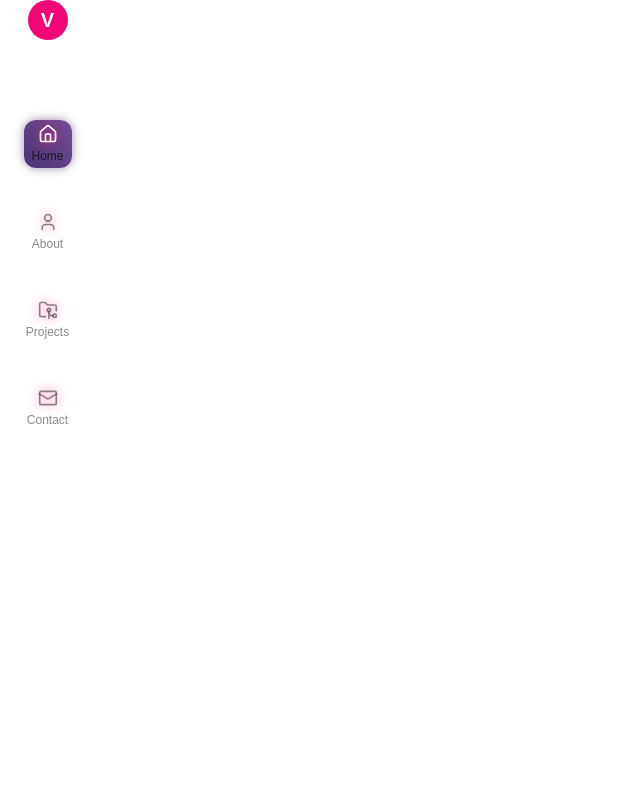
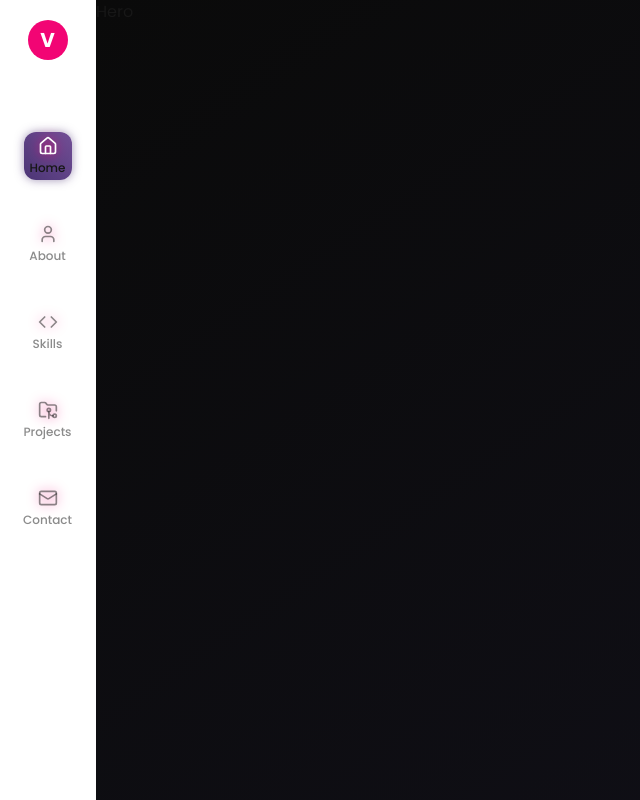
Before and after one commit to vadimBRR/portfolio-page, a Next.js app: page / in a window 1280 px wide. Shown: the whole page, without its empty margins (0-640 px from the left). Built offline with nearby package versions, Linux system fonts and the light colour scheme.

Commit message:
add basic structre

```diff
--- a/app/layout.tsx
+++ b/app/layout.tsx
@@ -1,7 +1,7 @@
 import type { Metadata } from 'next'
 import { Geist, Geist_Mono, Poppins } from 'next/font/google'
 import './globals.css'
-import Sidebar from '@/components/Sidebar'
+import Navbar from '@/components/Sidebar'
 
 const poppins = Poppins({
 	subsets: ['latin'],
@@ -23,11 +23,14 @@ export default function RootLayout({
 	return (
 		<html lang='en'>
 			<body
-				className={`${poppins.variable} antialiased bg-background text-foreground`}
+				className={`${poppins.className} antialiased bg-background text-foreground`}
 			>
 				<div className='flex flex-row min-h-screen'>
-					<Sidebar />
+					<Navbar />
+          <div className="flex-1 ">
 					{children}
+
+          </div>
 				</div>
 			</body>
 		</html>
--- a/app/page.tsx
+++ b/app/page.tsx
@@ -1,9 +1,29 @@
-import Image from "next/image";
+import About from '@/components/About'
+import Contact from '@/components/Contact'
+import Hero from '@/components/Hero'
+import Projects from '@/components/Projects'
+import Skills from '@/components/Skills'
+import Image from 'next/image'
 
 export default function Home() {
-  return (
-   <div className="min-h-screen">
+	return (
+		<main className='snap-y snap-mandatory overflow-y-scroll h-screen scroll-smooth bg-gradient-to-br from-[#0a0a0a] to-[#111019]'>
+			<section id='home' className='h-screen snap-start relative'>
 
-   </div>
-  );
+				<Hero />
+			</section>
+			<section id='about' className='h-screen snap-start'>
+				<About />
+			</section>
+			<section id='skills' className='h-screen snap-start'>
+				<Skills />
+			</section>
+			<section id='projects' className='h-screen snap-start'>
+				<Projects />
+			</section>
+			<section id='contact' className='h-screen snap-start'>
+				<Contact />
+			</section>
+		</main>
+	)
 }
--- /dev/null
+++ b/components/About.tsx
@@ -0,0 +1,8 @@
+
+const About = () => {
+  return (
+    <div>About</div>
+  )
+}
+
+export default About
--- /dev/null
+++ b/components/Contact.tsx
@@ -0,0 +1,8 @@
+
+const Contact = () => {
+  return (
+    <div>Contact</div>
+  )
+}
+
+export default Contact
--- /dev/null
+++ b/components/Hero.tsx
@@ -0,0 +1,8 @@
+
+const Hero = () => {
+  return (
+    <div>Hero</div>
+  )
+}
+
+export default Hero
--- /dev/null
+++ b/components/Projects.tsx
@@ -0,0 +1,8 @@
+
+const Projects = () => {
+  return (
+    <div>Projects</div>
+  )
+}
+
+export default Projects
--- /dev/null
+++ b/components/ProjectsCard.tsx
@@ -0,0 +1,8 @@
+
+const ProjectsCard = () => {
+  return (
+    <div>ProjectsCard</div>
+  )
+}
+
+export default ProjectsCard
--- a/components/Sidebar.tsx
+++ b/components/Sidebar.tsx
@@ -1,21 +1,27 @@
 'use client'
 
 import { useState } from 'react'
-import { motion } from 'framer-motion'
-import { Home, User, FolderGit2, Mail } from 'lucide-react'
+import { motion, spring } from 'framer-motion'
+import { Home, User, FolderGit2, Mail, Code } from 'lucide-react'
 
 const Sidebar = () => {
 	const links = [
 		{ id: 0, name: 'Home', icon: Home },
 		{ id: 1, name: 'About', icon: User },
-		{ id: 2, name: 'Projects', icon: FolderGit2 },
-		{ id: 3, name: 'Contact', icon: Mail },
+		{ id: 2, name: 'Skills', icon: Code },
+		{ id: 3, name: 'Projects', icon: FolderGit2 },
+		{ id: 4, name: 'Contact', icon: Mail },
 	]
 
 	const [activeIndex, setActiveIndex] = useState(0)
 
+  const handleClick = (id:number, name:string) => {
+    setActiveIndex(id);
+    document.getElementById(name.toLowerCase())?.scrollIntoView({behavior: 'smooth'})
+  }
+
 	return (
-		<div className='min-h-screen bg-background w-24 border-r custom-border flex flex-col items-center gap-10'>
+		<div className='min-h-screen bg-background w-24 border-r custom-border flex flex-col items-center gap-8 pt-5'>
 			{/* Logo */}
 			<div className='bg-primary size-10 rounded-full text-white text-xl flex items-center justify-center font-bold'>
 				V
@@ -52,7 +58,7 @@ const Sidebar = () => {
 						<div
 							key={link.id}
 							className='group w-12 h-12 z-10 flex flex-col items-center justify-center cursor-pointer'
-							onClick={() => setActiveIndex(link.id)}
+							onClick={() => handleClick(link.id, link.name)}
 						>
 							<Icon
 								size={20}
--- /dev/null
+++ b/components/Skills.tsx
@@ -0,0 +1,8 @@
+
+const Skills = () => {
+  return (
+    <div>Skills</div>
+  )
+}
+
+export default Skills
```
Also changed, not shown: data/projects.ts (added), data/skills.ts (added).
